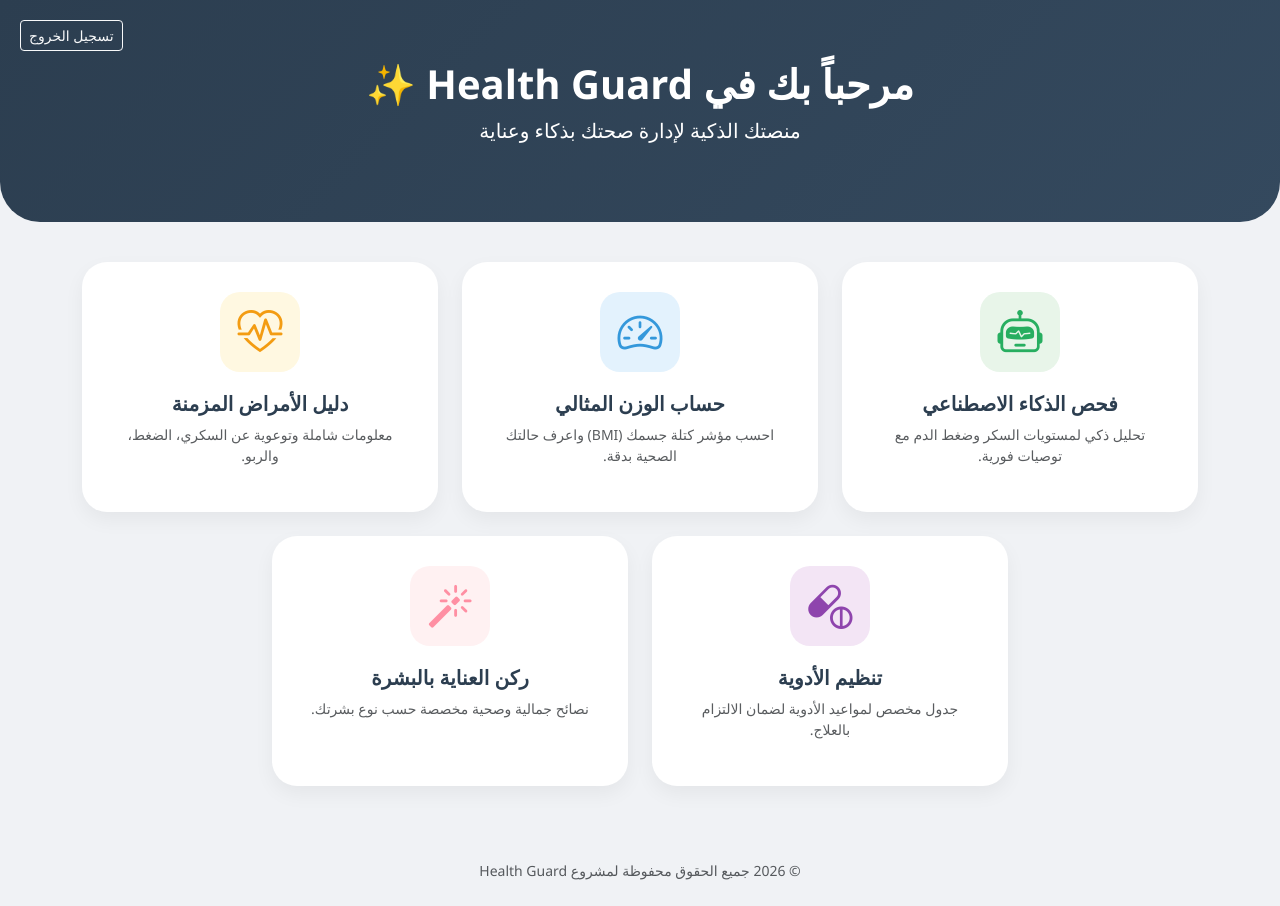
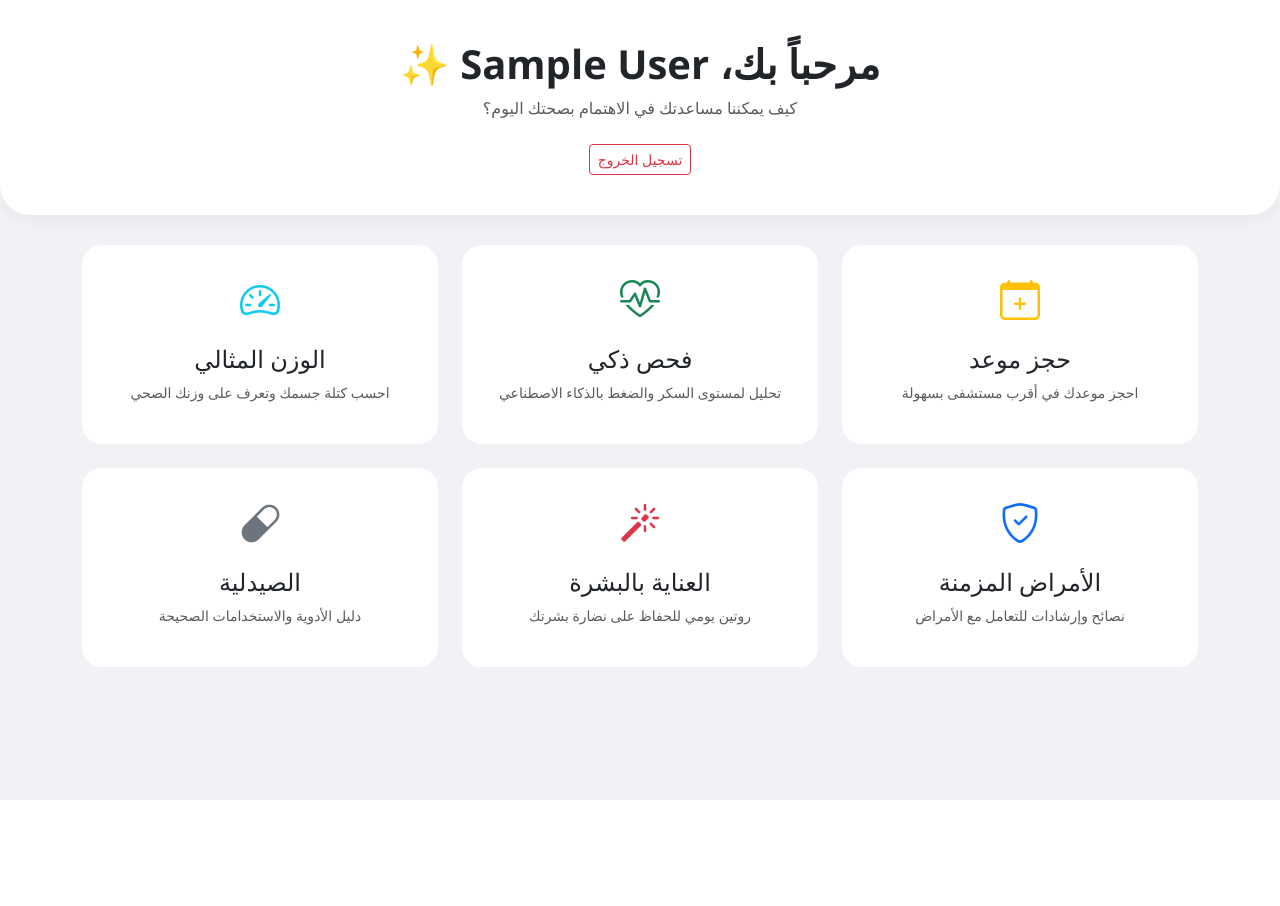
Before and after one commit to muzun44/Health-Guard-AI, a Flask app: page / in a window 1280 px wide. After the commit the page ends 800 px from the top, so only its background shows below. Run offline with Flask 3, Linux system fonts and the light colour scheme; the visitor is signed in with stand-in values (Sample User, id 1).

Commit message:
Update index.html

```diff
--- a/templates/index.html
+++ b/templates/index.html
@@ -5,92 +5,74 @@
     <meta name="viewport" content="width=device-width, initial-scale=1.0">
     <title>الرئيسية - Health Guard</title>
     <link rel="stylesheet" href="https://cdn.jsdelivr.net/npm/bootstrap@5.3.0/dist/css/bootstrap.min.css">
-    <link rel="stylesheet" href="https://cdn.jsdelivr.net/npm/bootstrap-icons@1.10.0/font/bootstrap-icons.css">
+    <link rel="stylesheet" href="https://cdn.jsdelivr.net/npm/bootstrap-icons@1.11.1/font/bootstrap-icons.css">
     <style>
         body { background-color: #f0f2f5; font-family: 'Segoe UI', sans-serif; }
-        .hero-section {
-            background: linear-gradient(135deg, #2c3e50, #34495e);
-            color: white; padding: 60px 0; border-radius: 0 0 40px 40px;
-            margin-bottom: 40px; position: relative;
-        }
-        .service-card {
-            background: white; border-radius: 25px; padding: 30px; text-align: center;
-            transition: 0.4s; border: none; box-shadow: 0 8px 20px rgba(0,0,0,0.05);
-            height: 100%; cursor: pointer; text-decoration: none; display: block;
-        }
-        .service-card:hover { transform: translateY(-12px); box-shadow: 0 15px 30px rgba(0,0,0,0.1); }
-        .icon-box {
-            font-size: 45px; margin-bottom: 20px; display: inline-block;
-            width: 80px; height: 80px; line-height: 80px; border-radius: 20px;
-        }
-        .bg-check { background: #e8f5e9; color: #27ae60; }
-        .bg-bmi { background: #e3f2fd; color: #3498db; }
-        .bg-meds { background: #f3e5f5; color: #8e44ad; }
-        .bg-skin { background: #fff1f2; color: #ff8fa3; }
-        .bg-chronic { background: #fff8e1; color: #f39c12; }
-
-        .logout-btn { position: absolute; left: 20px; top: 20px; }
+        .hero-section { background-color: #ffffff; padding: 40px; border-radius: 0 0 30px 30px; box-shadow: 0 4px 15px rgba(0,0,0,0.05); margin-bottom: 30px; }
+        .service-card { background: white; border: none; border-radius: 20px; transition: 0.3s; cursor: pointer; text-decoration: none; color: inherit; height: 100%; display: flex; flex-direction: column; align-items: center; padding: 25px; }
+        .service-card:hover { transform: translateY(-10px); box-shadow: 0 15px 30px rgba(0,0,0,0.1); }
+        .icon-box { font-size: 2.5rem; margin-bottom: 15px; color: #0984e3; }
     </style>
 </head>
 <body>
 
-<div class="hero-section text-center">
-    <a href="/logout" class="btn btn-outline-light btn-sm logout-btn">تسجيل الخروج</a>
-    <div class="container">
-        <h1 class="fw-bold">مرحباً بك في Health Guard ✨</h1>
-        <p class="lead">منصتك الذكية لإدارة صحتك بذكاء وعناية</p>
+    <div class="hero-section text-center">
+        <h1 class="fw-bold">مرحباً بك، {{ name }} ✨</h1>
+        <p class="text-muted">كيف يمكننا مساعدتك في الاهتمام بصحتك اليوم؟</p>
+        <a href="/logout" class="btn btn-outline-danger btn-sm mt-2">تسجيل الخروج</a>
     </div>
-</div>
 
-<div class="container mb-5">
-    <div class="row g-4 justify-content-center">
+    <div class="container mb-5">
+        <div class="row g-4">
+            <div class="col-md-4">
+                <a href="/book" class="service-card text-center">
+                    <div class="icon-box text-warning"><i class="bi bi-calendar-plus"></i></div>
+                    <h4>حجز موعد</h4>
+                    <p class="text-muted small">احجز موعدك في أقرب مستشفى بسهولة</p>
+                </a>
+            </div>
 
-        <div class="col-md-6 col-lg-4">
-            <a href="/check" class="service-card">
-                <div class="icon-box bg-check"><i class="bi bi-robot"></i></div>
-                <h5 class="fw-bold" style="color: #2c3e50;">فحص الذكاء الاصطناعي</h5>
-                <p class="text-muted small">تحليل ذكي لمستويات السكر وضغط الدم مع توصيات فورية.</p>
-            </a>
+            <div class="col-md-4">
+                <a href="/check" class="service-card text-center">
+                    <div class="icon-box text-success"><i class="bi bi-heart-pulse"></i></div>
+                    <h4>فحص ذكي</h4>
+                    <p class="text-muted small">تحليل لمستوى السكر والضغط بالذكاء الاصطناعي</p>
+                </a>
+            </div>
+
+            <div class="col-md-4">
+                <a href="/bmi" class="service-card text-center">
+                    <div class="icon-box text-info"><i class="bi bi-speedometer2"></i></div>
+                    <h4>الوزن المثالي</h4>
+                    <p class="text-muted small">احسب كتلة جسمك وتعرف على وزنك الصحي</p>
+                </a>
+            </div>
+
+            <div class="col-md-4">
+                <a href="/chronic" class="service-card text-center">
+                    <div class="icon-box text-primary"><i class="bi bi-shield-check"></i></div>
+                    <h4>الأمراض المزمنة</h4>
+                    <p class="text-muted small">نصائح وإرشادات للتعامل مع الأمراض</p>
+                </a>
+            </div>
+
+            <div class="col-md-4">
+                <a href="/skincare" class="service-card text-center">
+                    <div class="icon-box text-danger"><i class="bi bi-magic"></i></div>
+                    <h4>العناية بالبشرة</h4>
+                    <p class="text-muted small">روتين يومي للحفاظ على نضارة بشرتك</p>
+                </a>
+            </div>
+
+            <div class="col-md-4">
+                <a href="/meds" class="service-card text-center">
+                    <div class="icon-box text-secondary"><i class="bi bi-capsule"></i></div>
+                    <h4>الصيدلية</h4>
+                    <p class="text-muted small">دليل الأدوية والاستخدامات الصحيحة</p>
+                </a>
+            </div>
         </div>
-
-        <div class="col-md-6 col-lg-4">
-            <a href="/bmi" class="service-card">
-                <div class="icon-box bg-bmi"><i class="bi bi-speedometer2"></i></div>
-                <h5 class="fw-bold" style="color: #2c3e50;">حساب الوزن المثالي</h5>
-                <p class="text-muted small">احسب مؤشر كتلة جسمك (BMI) واعرف حالتك الصحية بدقة.</p>
-            </a>
-        </div>
-
-        <div class="col-md-6 col-lg-4">
-            <a href="/chronic" class="service-card">
-                <div class="icon-box bg-chronic"><i class="bi bi-heart-pulse"></i></div>
-                <h5 class="fw-bold" style="color: #2c3e50;">دليل الأمراض المزمنة</h5>
-                <p class="text-muted small">معلومات شاملة وتوعوية عن السكري، الضغط، والربو.</p>
-            </a>
-        </div>
-
-        <div class="col-md-6 col-lg-4">
-            <a href="/meds" class="service-card">
-                <div class="icon-box bg-meds"><i class="bi bi-capsule-pill"></i></div>
-                <h5 class="fw-bold" style="color: #2c3e50;">تنظيم الأدوية</h5>
-                <p class="text-muted small">جدول مخصص لمواعيد الأدوية لضمان الالتزام بالعلاج.</p>
-            </a>
-        </div>
-
-        <div class="col-md-6 col-lg-4">
-            <a href="/skincare" class="service-card">
-                <div class="icon-box bg-skin"><i class="bi bi-magic"></i></div>
-                <h5 class="fw-bold" style="color: #2c3e50;">ركن العناية بالبشرة</h5>
-                <p class="text-muted small">نصائح جمالية وصحية مخصصة حسب نوع بشرتك.</p>
-            </a>
-        </div>
-
     </div>
-</div>
-
-<footer class="text-center text-muted py-4">
-    <small>© 2026 جميع الحقوق محفوظة لمشروع Health Guard</small>
-</footer>
 
 </body>
 </html>
```
